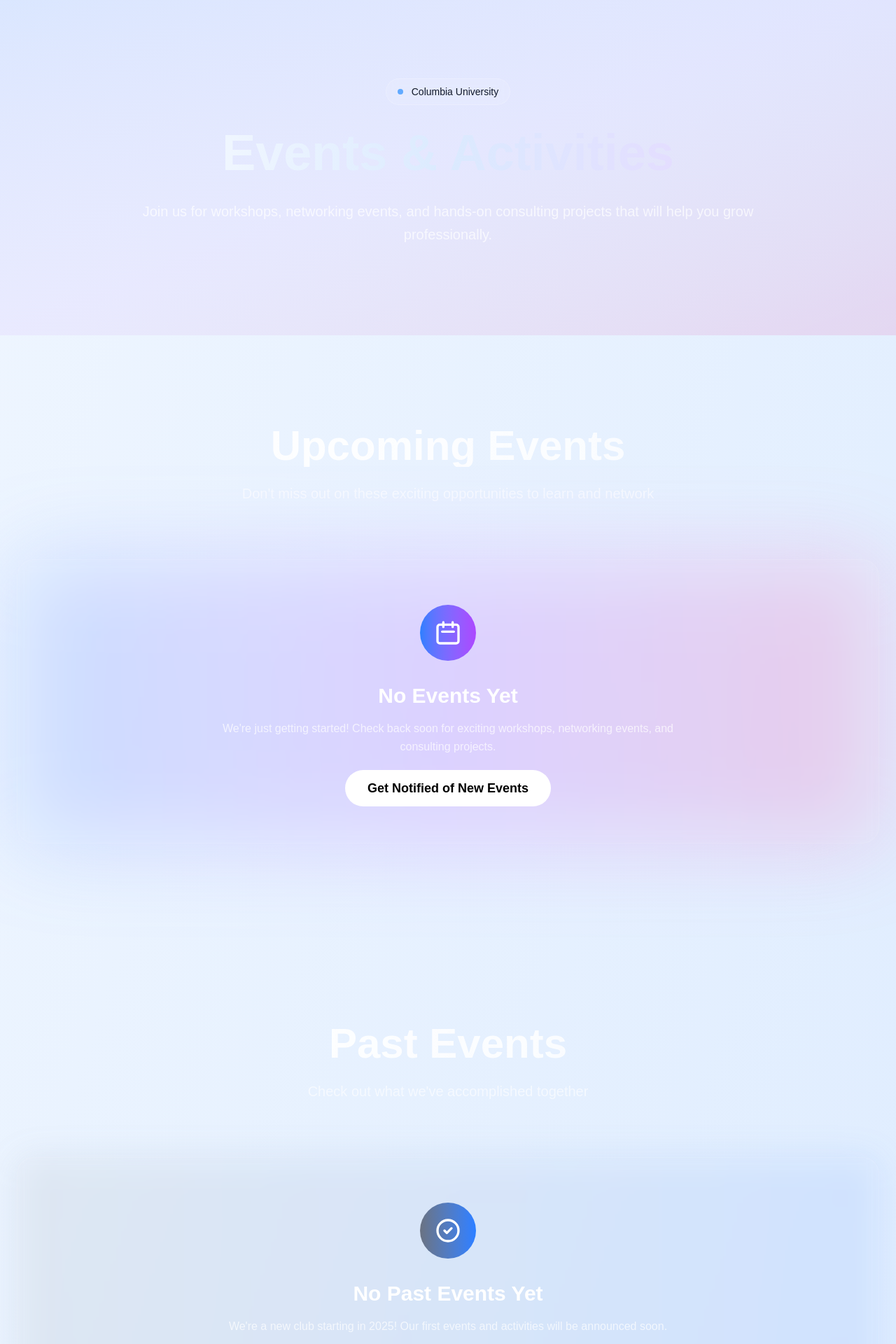
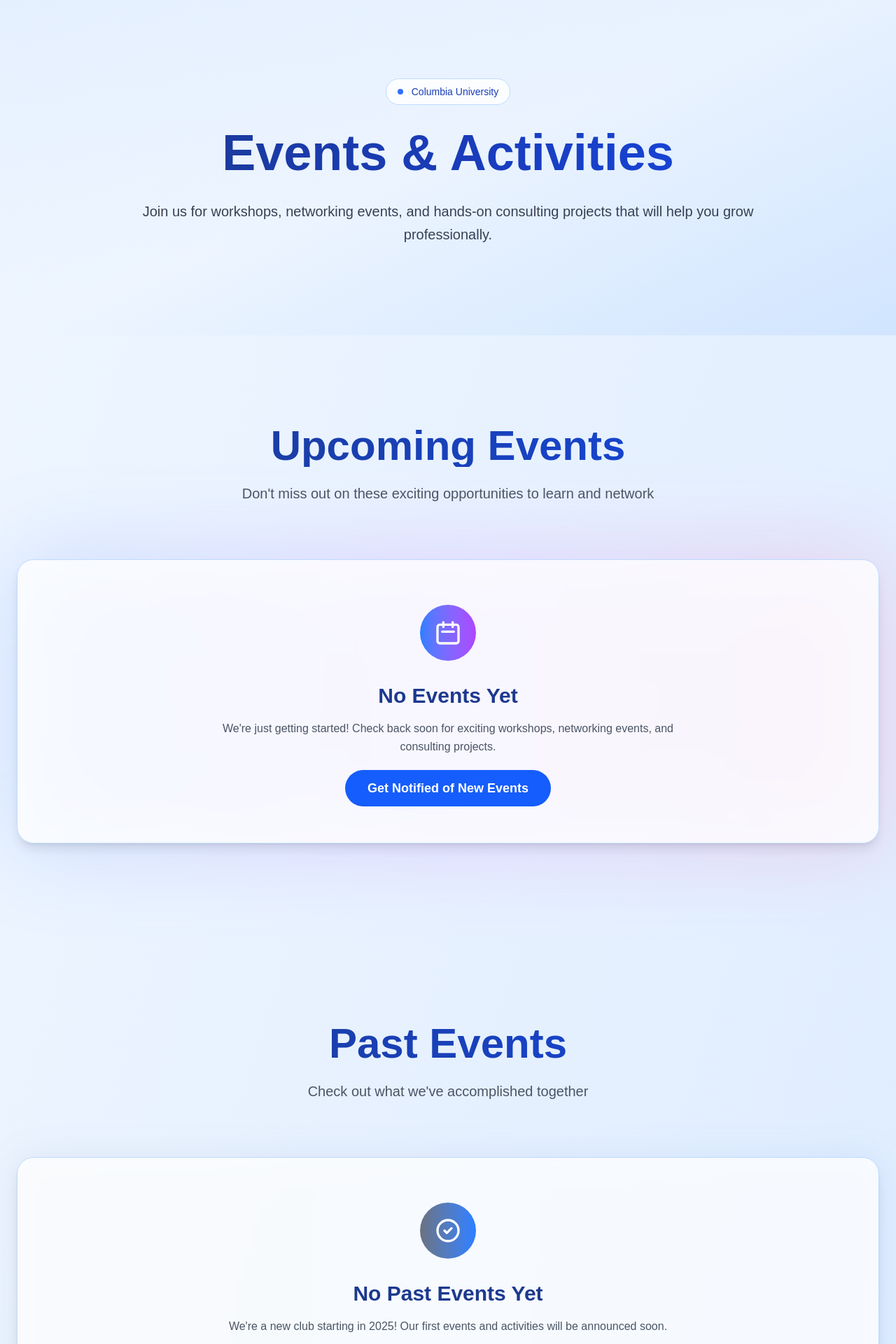
Before and after one commit to etzhang24/columbia_tech_consulting, a Next.js app: page /events in a window 1280 px wide. Shown: the part 80-2000 px from the top of the page at 70% size. Built offline with nearby package versions, Linux system fonts and the light colour scheme.

Commit message:
Fix all white text issues - complete Columbia color scheme across all pages

```diff
--- a/src/app/events/page.tsx
+++ b/src/app/events/page.tsx
@@ -36,16 +36,16 @@ export default function Events() {
       <main className="pt-16">
         {/* Hero Section */}
         <div className="relative py-32">
-          <div className="absolute inset-0 bg-gradient-to-br from-blue-600/10 via-purple-600/5 to-pink-600/10"></div>
+          <div className="absolute inset-0 bg-gradient-to-br from-blue-100/50 via-blue-50/30 to-blue-200/50"></div>
           <div className="relative max-w-6xl mx-auto px-6 text-center">
-            <div className="inline-flex items-center px-4 py-2 bg-white/10 backdrop-blur-sm border border-white/20 rounded-full text-sm font-medium mb-8">
-              <div className="w-2 h-2 bg-blue-400 rounded-full mr-3 animate-pulse"></div>
+            <div className="inline-flex items-center px-4 py-2 bg-white/80 backdrop-blur-sm border border-blue-200 rounded-full text-sm font-medium mb-8 text-blue-800">
+              <div className="w-2 h-2 bg-blue-600 rounded-full mr-3 animate-pulse"></div>
               Columbia University
             </div>
-            <h1 className="text-6xl md:text-7xl font-bold mb-8 bg-gradient-to-r from-white via-blue-100 to-purple-200 bg-clip-text text-transparent">
+            <h1 className="text-6xl md:text-7xl font-bold mb-8 bg-gradient-to-r from-blue-900 via-blue-800 to-blue-700 bg-clip-text text-transparent">
               Events & Activities
             </h1>
-            <p className="text-xl text-white/70 max-w-4xl mx-auto leading-relaxed font-light">
+            <p className="text-xl text-gray-700 max-w-4xl mx-auto leading-relaxed font-light">
               Join us for workshops, networking events, and hands-on consulting projects that will help you grow professionally.
             </p>
           </div>
@@ -55,29 +55,29 @@ export default function Events() {
         <div className="py-32 relative">
           <div className="max-w-7xl mx-auto px-6">
             <div className="text-center mb-20">
-              <h2 className="text-5xl md:text-6xl font-bold mb-6 bg-gradient-to-r from-white to-white/70 bg-clip-text text-transparent">
+              <h2 className="text-5xl md:text-6xl font-bold mb-6 bg-gradient-to-r from-blue-900 to-blue-700 bg-clip-text text-transparent">
                 Upcoming Events
               </h2>
-              <p className="text-xl text-white/60 max-w-3xl mx-auto font-light">
+              <p className="text-xl text-gray-600 max-w-3xl mx-auto font-light">
                 Don&apos;t miss out on these exciting opportunities to learn and network
               </p>
             </div>
 
             <div className="group relative">
               <div className="absolute inset-0 bg-gradient-to-r from-blue-500/20 via-purple-500/20 to-pink-500/20 rounded-3xl blur-3xl"></div>
-              <div className="relative bg-white/5 backdrop-blur-sm border border-white/10 rounded-3xl p-16 text-center">
+              <div className="relative bg-white/80 backdrop-blur-sm border border-blue-200 rounded-3xl p-16 text-center shadow-lg">
                 <div className="w-20 h-20 bg-gradient-to-r from-blue-500 to-purple-500 rounded-full mx-auto mb-8 flex items-center justify-center group-hover:scale-110 transition-transform duration-300">
                   <svg className="w-10 h-10 text-white" fill="none" stroke="currentColor" viewBox="0 0 24 24">
                     <path strokeLinecap="round" strokeLinejoin="round" strokeWidth={2} d="M8 7V3m8 4V3m-9 8h10M5 21h14a2 2 0 002-2V7a2 2 0 00-2-2H5a2 2 0 00-2 2v12a2 2 0 002 2z" />
                   </svg>
                 </div>
-                <h3 className="text-3xl font-bold text-white mb-4">No Events Yet</h3>
-                <p className="text-white/70 mb-8 max-w-2xl mx-auto leading-relaxed">
+                <h3 className="text-3xl font-bold text-blue-900 mb-4">No Events Yet</h3>
+                <p className="text-gray-600 mb-8 max-w-2xl mx-auto leading-relaxed">
                   We&apos;re just getting started! Check back soon for exciting workshops, networking events, and consulting projects.
                 </p>
                 <Link
                   href="/contact"
-                  className="group relative px-8 py-4 bg-white text-black rounded-full text-lg font-semibold hover:bg-white/90 transition-all duration-300 hover:scale-105"
+                  className="group relative px-8 py-4 bg-blue-600 text-white rounded-full text-lg font-semibold hover:bg-blue-700 transition-all duration-300 hover:scale-105"
                 >
                   <span className="relative z-10">Get Notified of New Events</span>
                   <div className="absolute inset-0 bg-gradient-to-r from-blue-500 to-purple-500 rounded-full opacity-0 group-hover:opacity-20 transition-opacity duration-300"></div>
@@ -91,24 +91,24 @@ export default function Events() {
         <div className="py-32 relative">
           <div className="max-w-7xl mx-auto px-6">
             <div className="text-center mb-20">
-              <h2 className="text-5xl md:text-6xl font-bold mb-6 bg-gradient-to-r from-white to-white/70 bg-clip-text text-transparent">
+              <h2 className="text-5xl md:text-6xl font-bold mb-6 bg-gradient-to-r from-blue-900 to-blue-700 bg-clip-text text-transparent">
                 Past Events
               </h2>
-              <p className="text-xl text-white/60 max-w-3xl mx-auto font-light">
+              <p className="text-xl text-gray-600 max-w-3xl mx-auto font-light">
                 Check out what we&apos;ve accomplished together
               </p>
             </div>
 
             <div className="group relative">
               <div className="absolute inset-0 bg-gradient-to-r from-gray-500/10 to-blue-500/10 rounded-3xl blur-xl group-hover:blur-2xl transition-all duration-500"></div>
-              <div className="relative bg-white/5 backdrop-blur-sm border border-white/10 rounded-3xl p-16 text-center">
+              <div className="relative bg-white/80 backdrop-blur-sm border border-blue-200 rounded-3xl p-16 text-center shadow-lg">
                 <div className="w-20 h-20 bg-gradient-to-r from-gray-500 to-blue-500 rounded-full mx-auto mb-8 flex items-center justify-center group-hover:scale-110 transition-transform duration-300">
                   <svg className="w-10 h-10 text-white" fill="none" stroke="currentColor" viewBox="0 0 24 24">
                     <path strokeLinecap="round" strokeLinejoin="round" strokeWidth={2} d="M9 12l2 2 4-4m6 2a9 9 0 11-18 0 9 9 0 0118 0z" />
                   </svg>
                 </div>
-                <h3 className="text-3xl font-bold text-white mb-4">No Past Events Yet</h3>
-                <p className="text-white/70 mb-8 max-w-2xl mx-auto leading-relaxed">
+                <h3 className="text-3xl font-bold text-blue-900 mb-4">No Past Events Yet</h3>
+                <p className="text-gray-600 mb-8 max-w-2xl mx-auto leading-relaxed">
                   We&apos;re a new club starting in 2025! Our first events and activities will be announced soon.
                 </p>
               </div>
@@ -120,29 +120,29 @@ export default function Events() {
         <div className="py-32 relative">
           <div className="max-w-6xl mx-auto px-6">
             <div className="text-center mb-20">
-              <h2 className="text-5xl md:text-6xl font-bold mb-6 bg-gradient-to-r from-white to-white/70 bg-clip-text text-transparent">
+              <h2 className="text-5xl md:text-6xl font-bold mb-6 bg-gradient-to-r from-blue-900 to-blue-700 bg-clip-text text-transparent">
                 Event Calendar
               </h2>
-              <p className="text-xl text-white/60 max-w-3xl mx-auto font-light">
+              <p className="text-xl text-gray-600 max-w-3xl mx-auto font-light">
                 Stay updated with our full calendar of events
               </p>
             </div>
 
             <div className="group relative">
               <div className="absolute inset-0 bg-gradient-to-r from-blue-500/20 via-purple-500/20 to-pink-500/20 rounded-3xl blur-3xl"></div>
-              <div className="relative bg-white/5 backdrop-blur-sm border border-white/10 rounded-3xl p-16 text-center">
+              <div className="relative bg-white/80 backdrop-blur-sm border border-blue-200 rounded-3xl p-16 text-center shadow-lg">
                 <div className="w-20 h-20 bg-gradient-to-r from-blue-500 to-purple-500 rounded-full mx-auto mb-8 flex items-center justify-center group-hover:scale-110 transition-transform duration-300">
                   <svg className="w-10 h-10 text-white" fill="none" stroke="currentColor" viewBox="0 0 24 24">
                     <path strokeLinecap="round" strokeLinejoin="round" strokeWidth={2} d="M8 7V3m8 4V3m-9 8h10M5 21h14a2 2 0 002-2V7a2 2 0 00-2-2H5a2 2 0 00-2 2v12a2 2 0 002 2z" />
                   </svg>
                 </div>
-                <h3 className="text-3xl font-bold text-white mb-4">Full Calendar Coming Soon</h3>
-                <p className="text-white/70 mb-8 max-w-2xl mx-auto leading-relaxed">
+                <h3 className="text-3xl font-bold text-blue-900 mb-4">Full Calendar Coming Soon</h3>
+                <p className="text-gray-600 mb-8 max-w-2xl mx-auto leading-relaxed">
                   We&apos;re working on integrating a full calendar view. For now, check our upcoming events above!
                 </p>
                 <Link
                   href="/contact"
-                  className="group relative px-8 py-4 bg-white text-black rounded-full text-lg font-semibold hover:bg-white/90 transition-all duration-300 hover:scale-105"
+                  className="group relative px-8 py-4 bg-blue-600 text-white rounded-full text-lg font-semibold hover:bg-blue-700 transition-all duration-300 hover:scale-105"
                 >
                   <span className="relative z-10">Get Notified of New Events</span>
                   <div className="absolute inset-0 bg-gradient-to-r from-blue-500 to-purple-500 rounded-full opacity-0 group-hover:opacity-20 transition-opacity duration-300"></div>
@@ -157,16 +157,16 @@ export default function Events() {
           <div className="max-w-6xl mx-auto px-6 text-center">
             <div className="relative">
               <div className="absolute inset-0 bg-gradient-to-r from-blue-500/20 via-purple-500/20 to-pink-500/20 rounded-3xl blur-3xl"></div>
-              <div className="relative bg-white/5 backdrop-blur-sm border border-white/10 rounded-3xl p-16">
-                <h2 className="text-5xl md:text-6xl font-bold mb-8 bg-gradient-to-r from-white via-blue-100 to-purple-200 bg-clip-text text-transparent">
+              <div className="relative bg-white/90 backdrop-blur-sm border border-blue-200 rounded-3xl p-16 shadow-lg">
+                <h2 className="text-5xl md:text-6xl font-bold mb-8 bg-gradient-to-r from-blue-900 via-blue-700 to-blue-600 bg-clip-text text-transparent">
                   Don&apos;t Miss Out!
                 </h2>
-                <p className="text-xl text-white/70 mb-12 max-w-3xl mx-auto font-light leading-relaxed">
+                <p className="text-xl text-gray-600 mb-12 max-w-3xl mx-auto font-light leading-relaxed">
                   Join our club to get early access to events and exclusive networking opportunities.
                 </p>
                 <Link
                   href="/contact"
-                  className="group relative px-10 py-5 bg-white text-black rounded-full text-lg font-semibold hover:bg-white/90 transition-all duration-300 hover:scale-105"
+                  className="group relative px-10 py-5 bg-blue-600 text-white rounded-full text-lg font-semibold hover:bg-blue-700 transition-all duration-300 hover:scale-105"
                 >
                   <span className="relative z-10">Join Our Club</span>
                   <div className="absolute inset-0 bg-gradient-to-r from-blue-500 to-purple-500 rounded-full opacity-0 group-hover:opacity-20 transition-opacity duration-300"></div>
@@ -178,27 +178,27 @@ export default function Events() {
       </main>
 
       {/* Footer */}
-      <footer className="border-t border-white/10 py-16">
+      <footer className="border-t border-blue-200 py-16 bg-white/50">
         <div className="max-w-7xl mx-auto px-6">
           <div className="grid md:grid-cols-4 gap-12 mb-12">
             <div className="md:col-span-2">
-              <h3 className="text-2xl font-bold text-white mb-4">Columbia Tech Consulting</h3>
-              <p className="text-white/60 leading-relaxed mb-6 max-w-md">
+              <h3 className="text-2xl font-bold text-blue-900 mb-4">Columbia Tech Consulting</h3>
+              <p className="text-gray-600 leading-relaxed mb-6 max-w-md">
                 Connect with us
               </p>
               <div className="flex space-x-4">
-                <a href="#" className="w-10 h-10 bg-white/10 rounded-full flex items-center justify-center hover:bg-white/20 transition-colors">
-                  <svg className="w-5 h-5" fill="currentColor" viewBox="0 0 24 24">
+                <a href="#" className="w-10 h-10 bg-blue-100 rounded-full flex items-center justify-center hover:bg-blue-200 transition-colors">
+                  <svg className="w-5 h-5 text-blue-600" fill="currentColor" viewBox="0 0 24 24">
                     <path d="M20.447 20.452h-3.554v-5.569c0-1.328-.027-3.037-1.852-3.037-1.853 0-2.136 1.445-2.136 2.939v5.667H9.351V9h3.414v1.561h.046c.477-.9 1.637-1.85 3.37-1.85 3.601 0 4.267 2.37 4.267 5.455v6.286zM5.337 7.433c-1.144 0-2.063-.926-2.063-2.065 0-1.138.92-2.063 2.063-2.063 1.14 0 2.064.925 2.064 2.063 0 1.139-.925 2.065-2.064 2.065zm1.782 13.019H3.555V9h3.564v11.452zM22.225 0H1.771C.792 0 0 .774 0 1.729v20.542C0 23.227.792 24 1.771 24h20.451C23.2 24 24 23.227 24 22.271V1.729C24 .774 23.2 0 22.222 0h.003z"/>
                   </svg>
                 </a>
-                <a href="#" className="w-10 h-10 bg-white/10 rounded-full flex items-center justify-center hover:bg-white/20 transition-colors">
-                  <svg className="w-5 h-5" fill="currentColor" viewBox="0 0 24 24">
+                <a href="#" className="w-10 h-10 bg-blue-100 rounded-full flex items-center justify-center hover:bg-blue-200 transition-colors">
+                  <svg className="w-5 h-5 text-blue-600" fill="currentColor" viewBox="0 0 24 24">
                     <path d="M12.017 0C5.396 0 .029 5.367.029 11.987c0 5.079 3.158 9.417 7.618 11.174-.105-.949-.199-2.403.041-3.439.219-.937 1.406-5.957 1.406-5.957s-.359-.72-.359-1.781c0-1.663.967-2.911 2.168-2.911 1.024 0 1.518.769 1.518 1.688 0 1.029-.653 2.567-.992 3.992-.285 1.193.6 2.165 1.775 2.165 2.128 0 3.768-2.245 3.768-5.487 0-2.861-2.063-4.869-5.008-4.869-3.41 0-5.409 2.562-5.409 5.199 0 1.033.394 2.143.889 2.741.099.12.112.225.085.345-.09.375-.293 1.199-.334 1.363-.053.225-.172.271-.402.165-1.495-.69-2.433-2.878-2.433-4.646 0-3.776 2.748-7.252 7.92-7.252 4.158 0 7.392 2.967 7.392 6.923 0 4.135-2.607 7.462-6.233 7.462-1.214 0-2.357-.629-2.746-1.378l-.748 2.853c-.271 1.043-1.002 2.35-1.492 3.146C9.57 23.812 10.763 24.009 12.017 24.009c6.624 0 11.99-5.367 11.99-11.988C24.007 5.367 18.641.001 12.017.001z"/>
                   </svg>
                 </a>
-                <a href="#" className="w-10 h-10 bg-white/10 rounded-full flex items-center justify-center hover:bg-white/20 transition-colors">
-                  <svg className="w-5 h-5" fill="none" stroke="currentColor" viewBox="0 0 24 24">
+                <a href="#" className="w-10 h-10 bg-blue-100 rounded-full flex items-center justify-center hover:bg-blue-200 transition-colors">
+                  <svg className="w-5 h-5 text-blue-600" fill="none" stroke="currentColor" viewBox="0 0 24 24">
                     <path strokeLinecap="round" strokeLinejoin="round" strokeWidth={2} d="M3 8l7.89 4.26a2 2 0 002.22 0L21 8M5 19h14a2 2 0 002-2V7a2 2 0 00-2-2H5a2 2 0 00-2 2v10a2 2 0 002 2z" />
                   </svg>
                 </a>
@@ -206,17 +206,17 @@ export default function Events() {
             </div>
 
             <div>
-              <h4 className="text-lg font-semibold text-white mb-6">Quick Links</h4>
+              <h4 className="text-lg font-semibold text-blue-900 mb-6">Quick Links</h4>
               <div className="space-y-4">
-                <Link href="/about" className="block text-white/60 hover:text-white transition-colors">About Us</Link>
-                <Link href="/events" className="block text-white/60 hover:text-white transition-colors">Events</Link>
-                <Link href="/contact" className="block text-white/60 hover:text-white transition-colors">Join Us</Link>
+                <Link href="/about" className="block text-gray-600 hover:text-blue-700 transition-colors">About Us</Link>
+                <Link href="/events" className="block text-gray-600 hover:text-blue-700 transition-colors">Events</Link>
+                <Link href="/contact" className="block text-gray-600 hover:text-blue-700 transition-colors">Join Us</Link>
               </div>
             </div>
 
             <div>
-              <h4 className="text-lg font-semibold text-white mb-6">Contact</h4>
-              <div className="space-y-4 text-white/60">
+              <h4 className="text-lg font-semibold text-blue-900 mb-6">Contact</h4>
+              <div className="space-y-4 text-gray-600">
                 <p>ez2450@columbia.edu</p>
                 <p>Room TBD</p>
                 <p>Columbia University</p>
@@ -224,8 +224,8 @@ export default function Events() {
             </div>
           </div>
 
-          <div className="border-t border-white/10 pt-8 text-center">
-            <p className="text-white/40 text-sm">© 2025 Columbia Tech Consulting. All rights reserved.</p>
+          <div className="border-t border-blue-200 pt-8 text-center">
+            <p className="text-gray-500 text-sm">© 2025 Columbia Tech Consulting. All rights reserved.</p>
           </div>
         </div>
       </footer>
```
Also changed, not shown: src/app/contact/page.tsx (+14 -14 lines).
